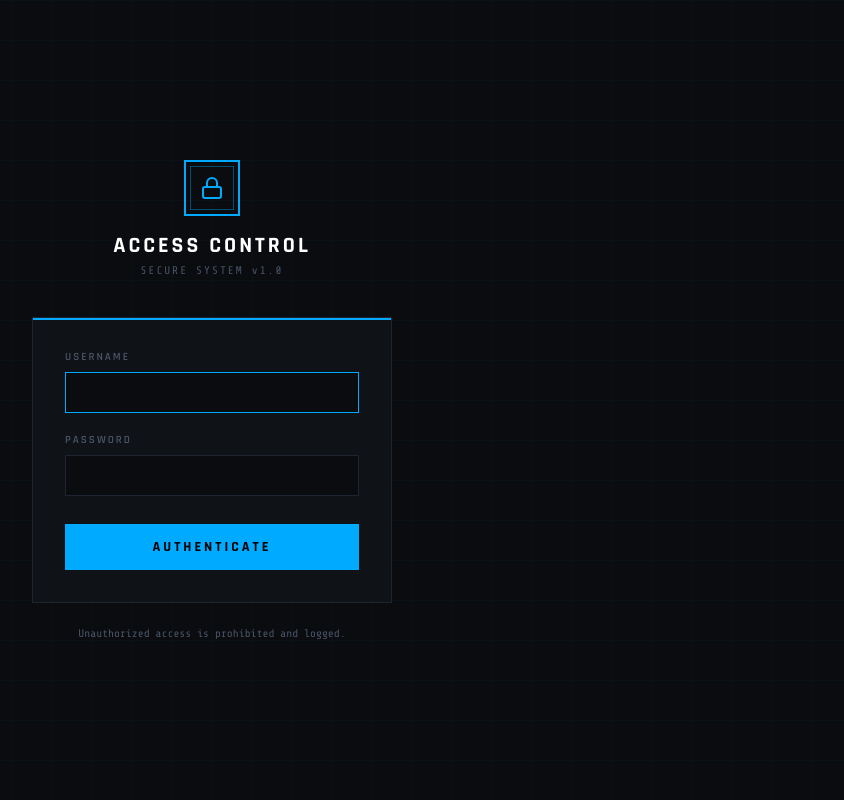
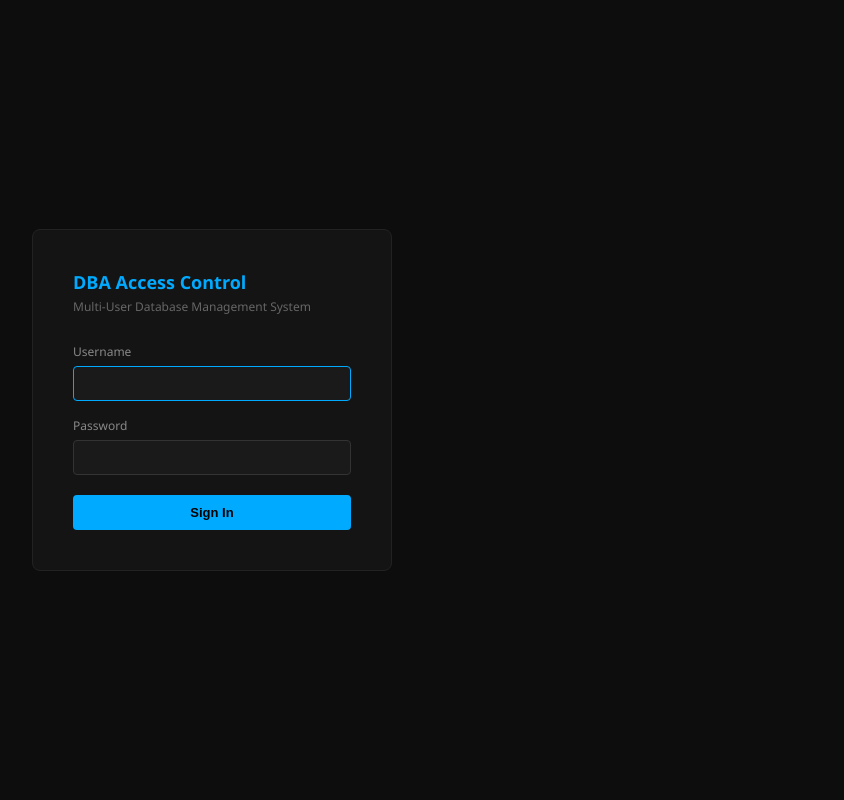
Before and after one commit to unreallfadi/access-control-system, a Flask app: page /login in a window 1280 px wide. Shown: the whole page, without its empty margins (428-1272 px from the left). Run offline with Flask 3, Linux system fonts and the light colour scheme; some libraries are stand-ins or nearby versions.

Commit message:
Revamp login page design and structure

```diff
--- a/templates/login.html
+++ b/templates/login.html
@@ -2,203 +2,82 @@
 <html lang="en">
 <head>
     <meta charset="UTF-8">
-<meta name="viewport" content="width=device-width, initial-scale=1.0">
-<title>Access Control System - Login</title>
-<link rel="preconnect" href="https://fonts.googleapis.com">
-<link href="https://fonts.googleapis.com/css2?family=Share+Tech+Mono&family=Rajdhani:wght@400;600;700&display=swap" rel="stylesheet">
+    <title>Login — DBA Access Control</title>
     <style>
-  :root {
-    --bg:        #0a0c10;
-    --surface:   #0f1318;
-    --border:    #1e2530;
-    --accent:    #00aaff;
-    --accent-dim:#004d73;
-    --success:   #00cc66;
-    --danger:    #ff3355;
-    --warning:   #ffaa00;
-    --text:      #c8d4e0;
-    --text-muted:#4a5568;
-    --mono:      'Share Tech Mono', monospace;
-    --sans:      'Rajdhani', sans-serif;
-  }
-
         * { margin: 0; padding: 0; box-sizing: border-box; }
-
         body {
-    background: var(--bg);
-    color: var(--text);
-    font-family: var(--sans);
-    min-height: 100vh;
+            font-family: 'Segoe UI', system-ui, sans-serif;
+            background: #0d0d0d;
+            color: #e0e0e0;
             display: flex;
             align-items: center;
             justify-content: center;
-    background-image:
-      linear-gradient(rgba(0,170,255,0.03) 1px, transparent 1px),
-      linear-gradient(90deg, rgba(0,170,255,0.03) 1px, transparent 1px);
-    background-size: 40px 40px;
+            min-height: 100vh;
         }
-
-  .login-wrapper {
+        .login-box {
+            background: #141414;
+            border: 1px solid #222;
+            border-radius: 8px;
+            padding: 40px;
+            width: 360px;
+        }
+        h1 { font-size: 18px; color: #00aaff; margin-bottom: 4px; }
+        p  { font-size: 12px; color: #666; margin-bottom: 28px; }
+        label { display: block; font-size: 12px; color: #888; margin-bottom: 6px; }
+        input {
             width: 100%;
-    max-width: 400px;
-    padding: 20px;
+            background: #1a1a1a;
+            border: 1px solid #333;
+            color: #e0e0e0;
+            padding: 9px 12px;
+            border-radius: 4px;
+            font-size: 13px;
+            outline: none;
+            margin-bottom: 16px;
         }
-
-  .brand {
-    text-align: center;
-    margin-bottom: 40px;
-  }
-
-  .brand-icon {
-    width: 56px;
-    height: 56px;
-    border: 2px solid var(--accent);
-    display: flex;
-    align-items: center;
-    justify-content: center;
-    margin: 0 auto 16px;
-    position: relative;
-  }
-
-  .brand-icon::before {
-    content: '';
-    position: absolute;
-    inset: 4px;
-    border: 1px solid var(--accent-dim);
-  }
-
-  .brand-icon svg { color: var(--accent); }
-
-  .brand h1 {
-    font-size: 22px;
+        input:focus { border-color: #00aaff; }
+        button {
+            width: 100%;
+            background: #00aaff;
+            color: #000;
+            border: none;
+            padding: 10px;
+            border-radius: 4px;
+            font-size: 13px;
             font-weight: 700;
-    letter-spacing: 3px;
-    text-transform: uppercase;
-    color: #fff;
-  }
-
-  .brand p {
-    font-family: var(--mono);
-    font-size: 11px;
-    color: var(--text-muted);
-    letter-spacing: 2px;
+            cursor: pointer;
             margin-top: 4px;
         }
-
-  .card {
-    background: var(--surface);
-    border: 1px solid var(--border);
-    padding: 32px;
-    position: relative;
-  }
-
-  .card::before {
-    content: '';
-    position: absolute;
-    top: 0; left: 0; right: 0;
-    height: 2px;
-    background: var(--accent);
-  }
-
-  .flash {
-    padding: 10px 14px;
-    margin-bottom: 20px;
-    font-family: var(--mono);
+        button:hover { opacity: 0.85; }
+        .flash-error {
+            background: rgba(255,61,61,0.1);
+            border: 1px solid rgba(255,61,61,0.3);
+            color: #ff3d3d;
+            padding: 8px 12px;
+            border-radius: 4px;
             font-size: 12px;
-    border-left: 3px solid var(--danger);
-    background: rgba(255,51,85,0.08);
-    color: var(--danger);
-  }
-
-  .form-group { margin-bottom: 20px; }
-
-  label {
-    display: block;
-    font-size: 11px;
-    font-weight: 600;
-    letter-spacing: 2px;
-    text-transform: uppercase;
-    color: var(--text-muted);
-    margin-bottom: 8px;
-  }
-
-  input {
-    width: 100%;
-    background: var(--bg);
-    border: 1px solid var(--border);
-    color: var(--text);
-    padding: 12px 14px;
-    font-family: var(--mono);
-    font-size: 14px;
-    outline: none;
-    transition: border-color 0.2s;
-  }
-
-  input:focus { border-color: var(--accent); }
-
-  .btn {
-    width: 100%;
-    background: var(--accent);
-    color: #000;
-    border: none;
-    padding: 14px;
-    font-family: var(--sans);
-    font-size: 14px;
-    font-weight: 700;
-    letter-spacing: 3px;
-    text-transform: uppercase;
-    cursor: pointer;
-    margin-top: 8px;
-    transition: background 0.2s;
-  }
-
-  .btn:hover { background: #33bbff; }
-
-  .footer-text {
-    text-align: center;
-    margin-top: 24px;
-    font-family: var(--mono);
-    font-size: 11px;
-    color: var(--text-muted);
+            margin-bottom: 16px;
         }
     </style>
 </head>
 <body>
+<div class="login-box">
+    <h1>DBA Access Control</h1>
+    <p>Multi-User Database Management System</p>
 
-<div class="login-wrapper">
-  <div class="brand">
-    <div class="brand-icon">
-      <svg width="24" height="24" fill="none" stroke="currentColor" stroke-width="2" viewBox="0 0 24 24">
-        <rect x="3" y="11" width="18" height="11" rx="2"/>
-        <path d="M7 11V7a5 5 0 0 1 10 0v4"/>
-      </svg>
-    </div>
-    <h1>Access Control</h1>
-    <p>SECURE SYSTEM v1.0</p>
-  </div>
-
-  <div class="card">
     {% with messages = get_flashed_messages(with_categories=true) %}
         {% for category, message in messages %}
-        <div class="flash">{{ message }}</div>
+            <div class="flash-{{ category }}">{{ message }}</div>
         {% endfor %}
     {% endwith %}
 
-    <form method="POST" action="/login">
-      <div class="form-group">
+    <form method="POST">
         <label>Username</label>
-        <input type="text" name="username" required autocomplete="off" autofocus>
-      </div>
-      <div class="form-group">
+        <input type="text" name="username" required autofocus>
         <label>Password</label>
         <input type="password" name="password" required>
-      </div>
-      <button type="submit" class="btn">Authenticate</button>
+        <button type="submit">Sign In</button>
     </form>
 </div>
-
-  <p class="footer-text">Unauthorized access is prohibited and logged.</p>
-</div>
-
 </body>
 </html>
```
Lines whose indentation alone changed are shown as unchanged.
